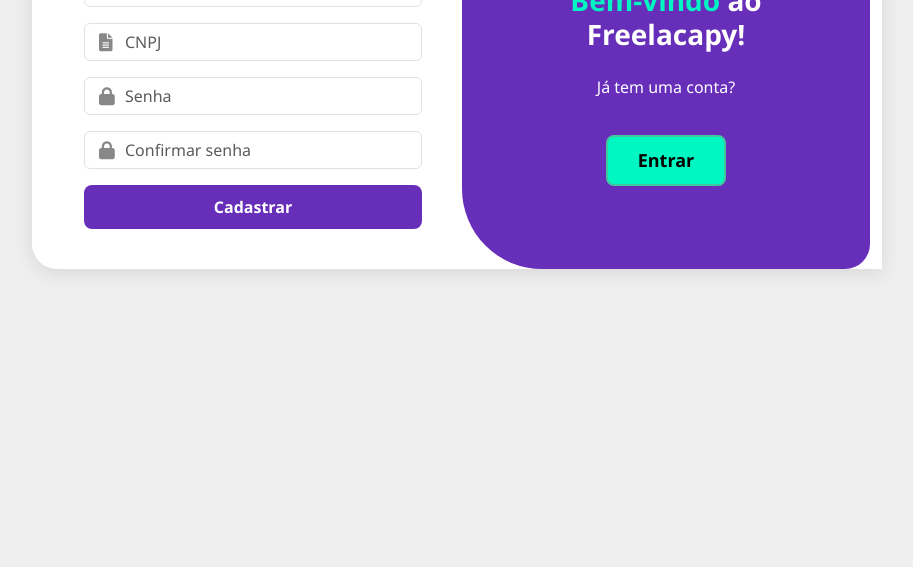
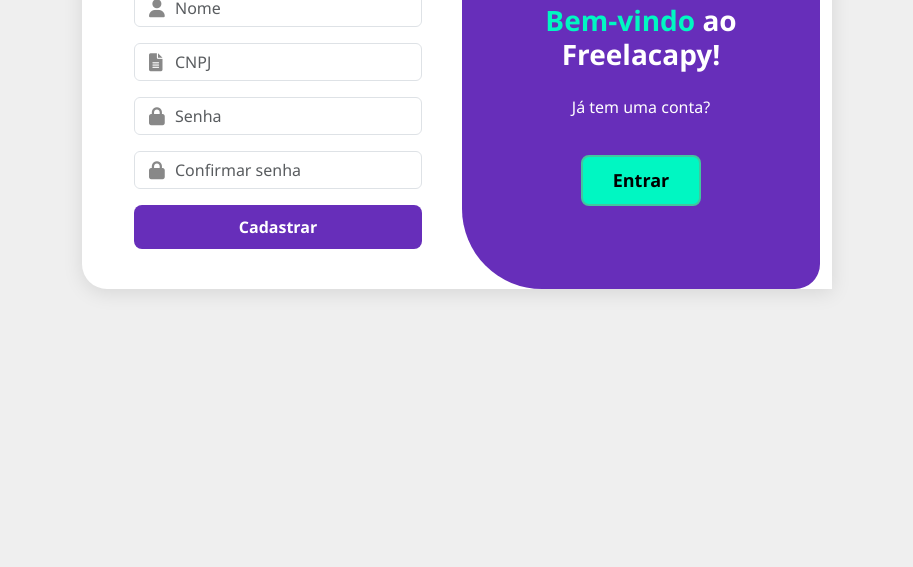
Before and after one commit to Isabella010101/Freelacapy, a plain HTML site: page cadastro.html in a window 1280 px wide. Shown: the part 233-800 px from the top of the page, without its empty margins (183-1096 px from the left). Drawn offline with nearby package versions, Linux system fonts and the light colour scheme.

Commit message:
Exercício 6 - concluído
Exercício 6 para sprint 2

```diff
--- a/cadastro.html
+++ b/cadastro.html
@@ -18,8 +18,9 @@
 
 
     .container {
-      max-width: 850px;
+      max-width: 750px;
       margin: 50px auto;
+      margin-top: 70px;
       background-color: white;
       border-radius:  25px 0px 0px 25px;
       overflow: hidden;
```
Also changed, not shown: index.html (+1 -1 lines), login.html (+1 -1 lines), loginfree.html (+1 -1 lines).
